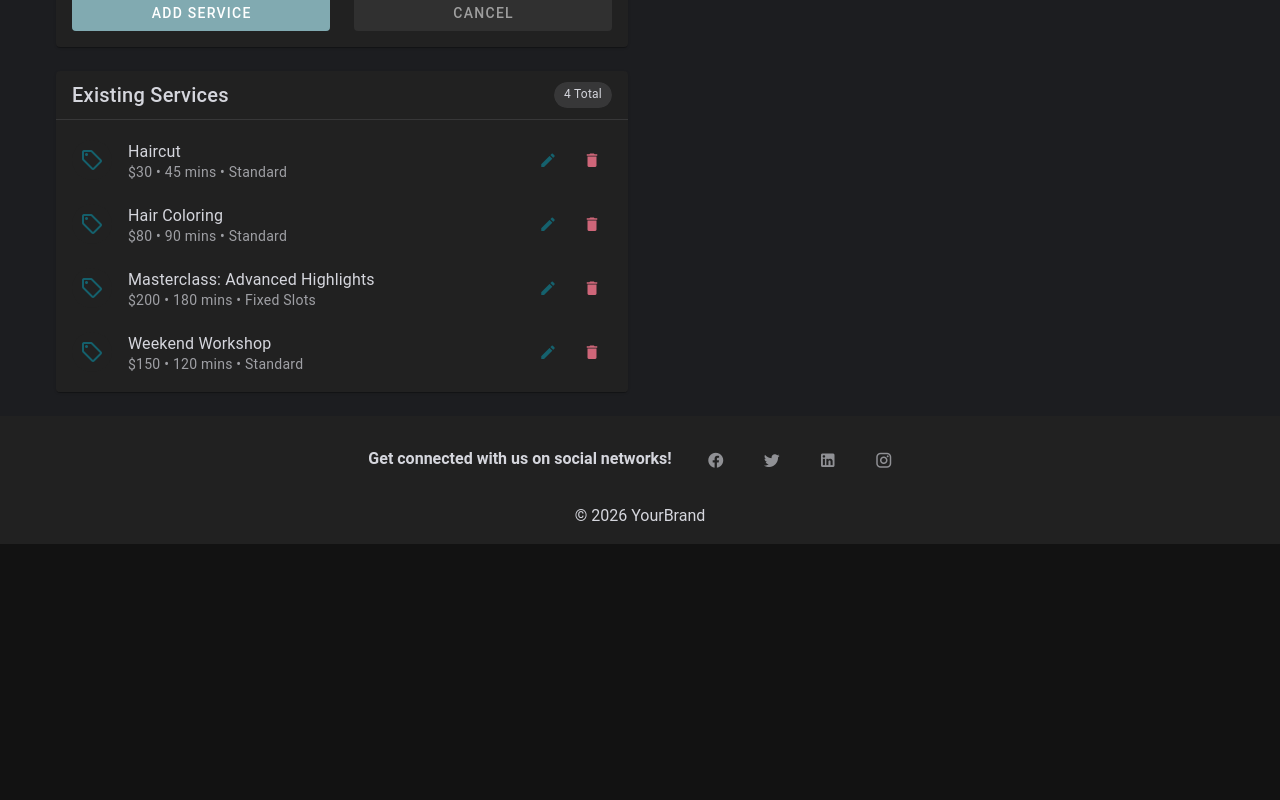
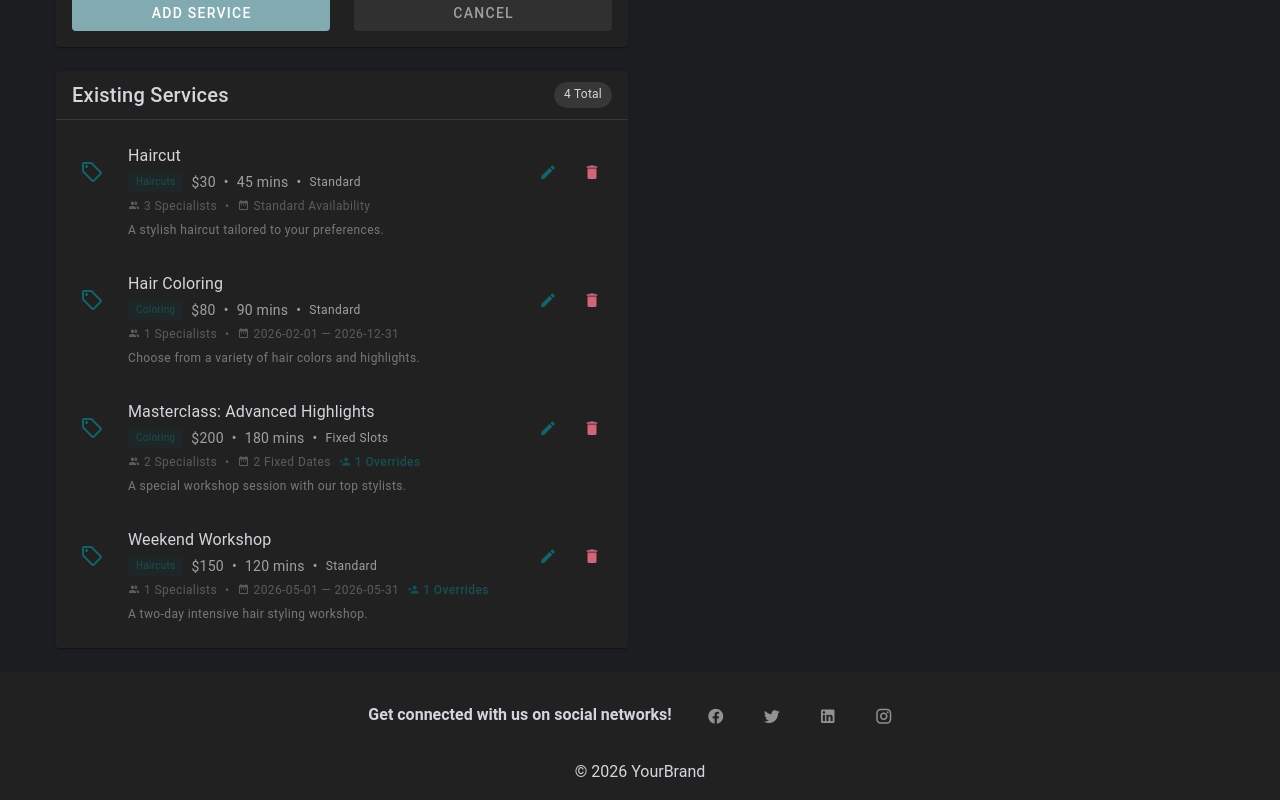
Before and after one commit to deveduar/booking-app, a Vue app: page /admin in a window 1280 px wide. Shown: the part 1281-2081 px from the top of the page. Before the commit the page ends 1825 px from the top, so only its background shows below. Built offline with nearby package versions, Linux system fonts and the light colour scheme; the HTML template or start-up script is replaced by a standard one.

Commit message:
override info, list services init

```diff
--- a/src/components/admin/AdminOverrideManager.vue
+++ b/src/components/admin/AdminOverrideManager.vue
@@ -97,17 +97,29 @@
             <v-icon icon="mdi-account-star" color="primary" class="mr-2" />
           </template>
           <v-list-item-title>{{ getProviderName(Number(pid)) }}</v-list-item-title>
-          <v-list-item-subtitle>
+
+          <div class="text-caption mt-1">
             <v-chip size="x-small" label color="primary" variant="flat" class="mr-1">{{ ov.schedulingMode }}</v-chip>
+
             <span v-if="ov.schedulingMode === 'Standard'">
               {{ ov.dateRange?.start }} — {{ ov.dateRange?.end }}
               <span v-if="ov.timeRange?.start"> ({{ ov.timeRange.start }} — {{ ov.timeRange.end }})</span>
             </span>
-            <span v-else>
-              {{ ov.availableSlots?.map(s => s.date).slice(0, 2).join(', ') }}
-              <span v-if="ov.availableSlots && ov.availableSlots.length > 2">... (+{{ ov.availableSlots.length - 2 }} more)</span>
-            </span>
-          </v-list-item-subtitle>
+
+            <div v-else class="mt-1">
+              <div v-if="ov.availableSlots && ov.availableSlots.length > 0">
+                <div v-for="(slot, idx) in ov.availableSlots.slice(0, 3)" :key="idx" class="ml-2">
+                  • {{ slot.date }} <span class="text-grey">({{ slot.times.join(', ') }})</span>
+                </div>
+                <div v-if="ov.availableSlots.length > 3" class="text-grey font-italic ml-2">
+                  +{{ ov.availableSlots.length - 3 }} more days...
+                </div>
+              </div>
+              <div v-else class="text-grey font-italic ml-2">
+                No slots defined
+              </div>
+            </div>
+          </div>
           <template #append>
             <v-btn icon="mdi-pencil" size="x-small" variant="text" @click="$emit('edit-override', Number(pid))" class="mr-1" />
             <v-btn icon="mdi-delete" size="x-small" variant="text" color="error" @click="$emit('remove-override', Number(pid))" />
--- a/src/components/admin/AdminServiceList.vue
+++ b/src/components/admin/AdminServiceList.vue
@@ -5,13 +5,42 @@
       <v-chip size="small">{{ services.length }} Total</v-chip>
     </v-card-title>
     <v-divider></v-divider>
-    <v-list lines="two">
+    <v-list lines="three">
       <v-list-item
         v-for="service in services"
         :key="service.id"
         :title="service.name"
-        :subtitle="`$${service.price} • ${service.duration} mins • ${service.schedulingMode}`"
       >
+        <v-list-item-subtitle class="mt-1">
+          <div class="d-flex align-center flex-wrap gap-2">
+            <v-chip size="x-small" label color="primary" class="mr-2">{{ service.category }}</v-chip>
+            <span class="mr-2">${{ service.price }}</span>
+            <span class="mr-2">•</span>
+            <span class="mr-2">{{ service.duration }} mins</span>
+            <span class="mr-2">•</span>
+            <span class="text-caption">{{ service.schedulingMode }}</span>
+          </div>
+
+          <div class="d-flex align-center mt-1 text-caption text-grey-darken-1">
+             <v-icon size="x-small" class="mr-1">mdi-account-multiple</v-icon>
+             {{ getAssignedProviders(service.id).length }} Specialists
+
+             <span class="mx-2">•</span>
+
+             <v-icon size="x-small" class="mr-1">mdi-calendar-range</v-icon>
+             {{ getAvailabilitySummary(service) }}
+
+             <span v-if="getOverridesCount(service) > 0" class="ml-2 text-primary font-weight-medium d-flex align-center">
+                <v-icon size="x-small" color="primary" class="mr-1">mdi-account-star</v-icon>
+                {{ getOverridesCount(service) }} Overrides
+             </span>
+          </div>
+
+          <div v-if="service.description" class="text-caption text-grey mt-1 text-truncate">
+            {{ service.description }}
+          </div>
+        </v-list-item-subtitle>
+
         <template #prepend>
           <v-avatar color="primary-lighten-4" size="40">
             <v-icon color="primary">mdi-tag-outline</v-icon>
@@ -41,13 +70,36 @@
 
 <script setup lang="ts">
 import type { Service } from '@/stores/services'
+import type { Provider } from '@/stores/providers'
 
-defineProps<{
+const props = defineProps<{
   services: Service[]
+  providers?: Provider[]
 }>()
 
 defineEmits<{
   (e: 'edit', service: Service): void
   (e: 'delete', id: number): void
 }>()
+
+function getAssignedProviders(serviceId: number): Provider[] {
+  if (!props.providers) return []
+  return props.providers.filter(p => p.serviceIds.includes(serviceId))
+}
+
+function getOverridesCount(service: Service): number {
+  if (!service.providerAvailability) return 0
+  return Object.keys(service.providerAvailability).length
+}
+
+function getAvailabilitySummary(service: Service): string {
+  if (service.schedulingMode === 'Fixed Slots') {
+    const slots = service.availableSlots?.length || 0
+    return `${slots} Fixed Dates`
+  }
+  if (service.dateRange?.start) {
+    return `${service.dateRange.start} — ${service.dateRange.end || 'Ongoing'}`
+  }
+  return 'Standard Availability'
+}
 </script>
--- a/src/views/AdminView.vue
+++ b/src/views/AdminView.vue
@@ -57,6 +57,7 @@
 
         <AdminServiceList
           :services="services"
+          :providers="providers"
           @edit="editService"
           @delete="removeService"
         />
@@ -87,6 +88,21 @@
       :conflicts="deleteConflicts"
       @confirm="confirmDeleteProvider"
     />
+
+    <!-- Service Delete Dialog -->
+    <v-dialog v-model="deleteServiceDialogOpen" max-width="400">
+      <v-card>
+        <v-card-title class="text-h6">Delete Service?</v-card-title>
+        <v-card-text>
+          Are you sure you want to delete this service? This action cannot be undone.
+        </v-card-text>
+        <v-card-actions>
+          <v-spacer></v-spacer>
+          <v-btn color="grey" variant="text" @click="deleteServiceDialogOpen = false">Cancel</v-btn>
+          <v-btn color="error" variant="text" @click="confirmDeleteService">Delete</v-btn>
+        </v-card-actions>
+      </v-card>
+    </v-dialog>
 
     <v-snackbar
       v-model="snackbar"
@@ -159,6 +175,10 @@ const providerToDeleteId = ref<number | null>(null)
 const providerToDeleteName = ref('')
 const deleteConflicts = ref<{ serviceId: number; serviceName: string; survivorId: number; survivorName: string }[]>([])
 
+// Service Delete Dialog State
+const deleteServiceDialogOpen = ref(false)
+const serviceToDeleteId = ref<number | null>(null)
+
 function handleEditProviderClick(provider: Provider) {
   editProvider(provider)
   const element = document.getElementById('specialist-form-anchor')
@@ -228,10 +248,19 @@ async function handleSaveService() {
 }
 
 function removeService(id: number) {
-  servicesStore.removeService(id)
-  snackbarText.value = 'Service removed'
-  snackbarColor.value = 'info'
-  snackbar.value = true
+  serviceToDeleteId.value = id
+  deleteServiceDialogOpen.value = true
+}
+
+function confirmDeleteService() {
+  if (serviceToDeleteId.value) {
+    servicesStore.removeService(serviceToDeleteId.value)
+    snackbarText.value = 'Service removed successfully'
+    snackbarColor.value = 'info'
+    snackbar.value = true
+    serviceToDeleteId.value = null
+  }
+  deleteServiceDialogOpen.value = false
 }
 
 async function handleSaveProvider() {
--- a/vitest.config.ts
+++ b/vitest.config.ts
@@ -9,6 +9,11 @@ export default mergeConfig(
       environment: 'jsdom',
       exclude: [...configDefaults.exclude, 'e2e/**'],
       root: fileURLToPath(new URL('./', import.meta.url)),
+      server: {
+        deps: {
+          inline: ['vuetify'],
+        },
+      },
     },
   }),
 )
```
